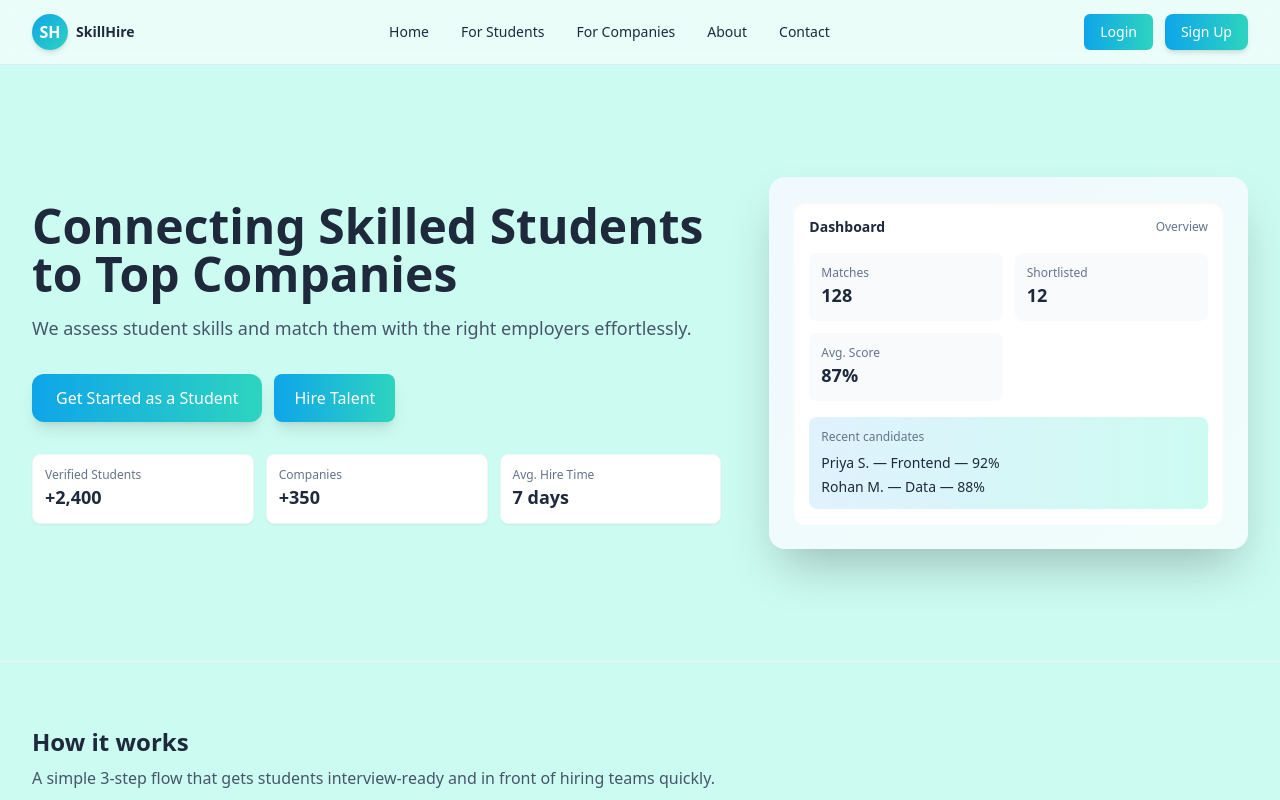
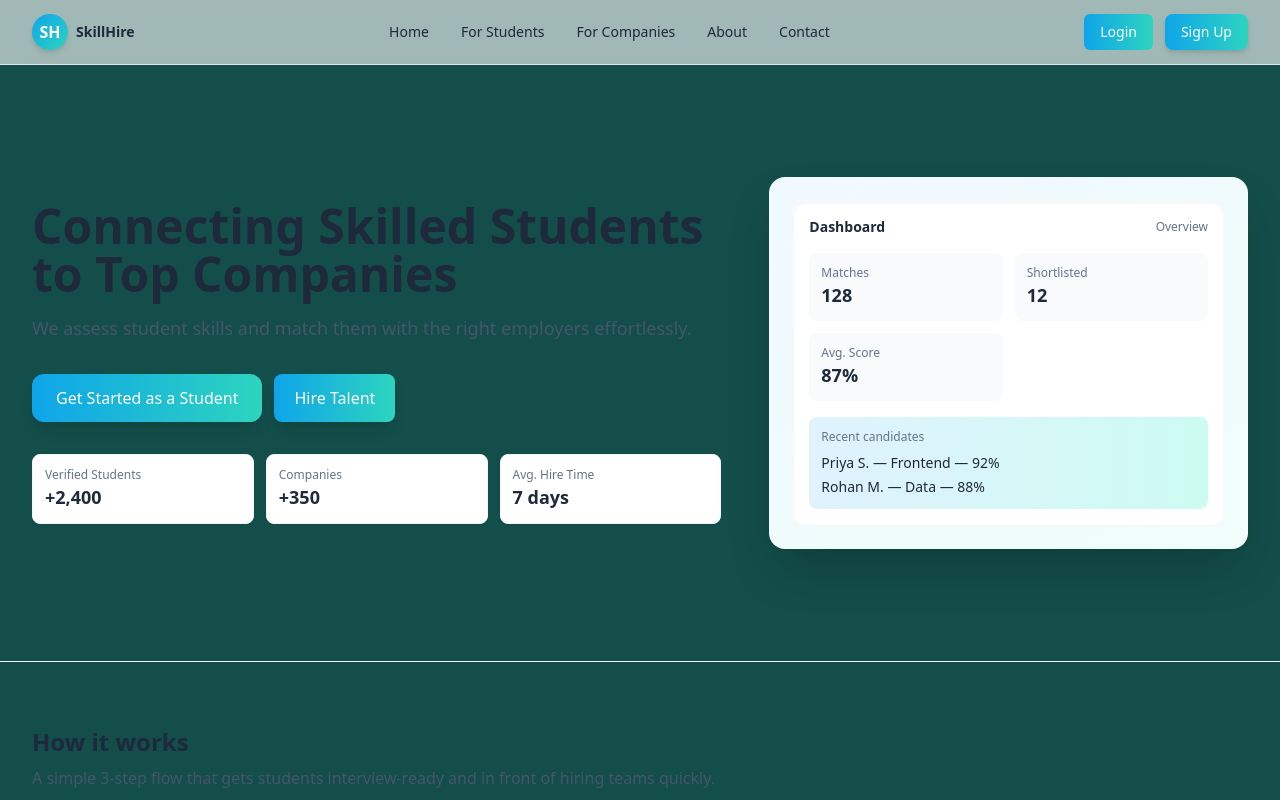
Before and after one commit to Vaishnaviii002/SkillHire, a React (Vite) app: page / in a window 1280 px wide. Shown: the top 800 px of the page. Built offline with nearby package versions, Linux system fonts and the light colour scheme.

Commit message:
Implement Loom assigned developer task

```diff
--- a/src/LandingPage.jsx
+++ b/src/LandingPage.jsx
@@ -6,7 +6,7 @@
   return (
 
 
-    <div className="min-h-screen bg-teal-100 text-slate-800 antialiased">
+    <div className="min-h-screen bg-teal-900 text-slate-800 antialiased">
       {/* NAV */}
       <header className="sticky top-0 z-40 backdrop-blur bg-white/60 border-b border-slate-200">
         <div className="max-w-7xl mx-auto px-6 lg:px-8">
```
